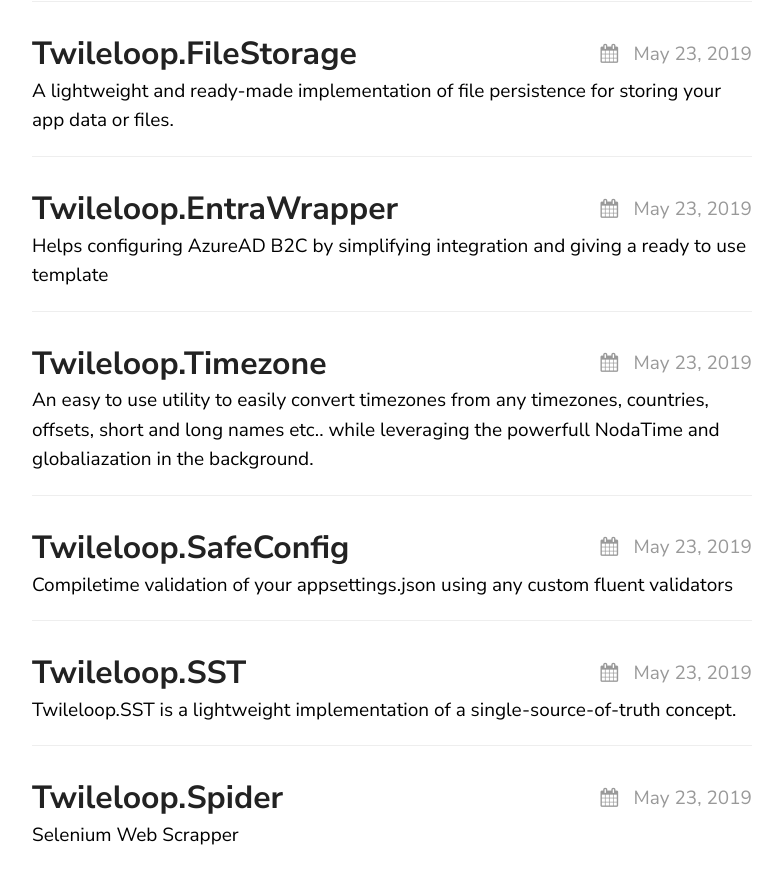
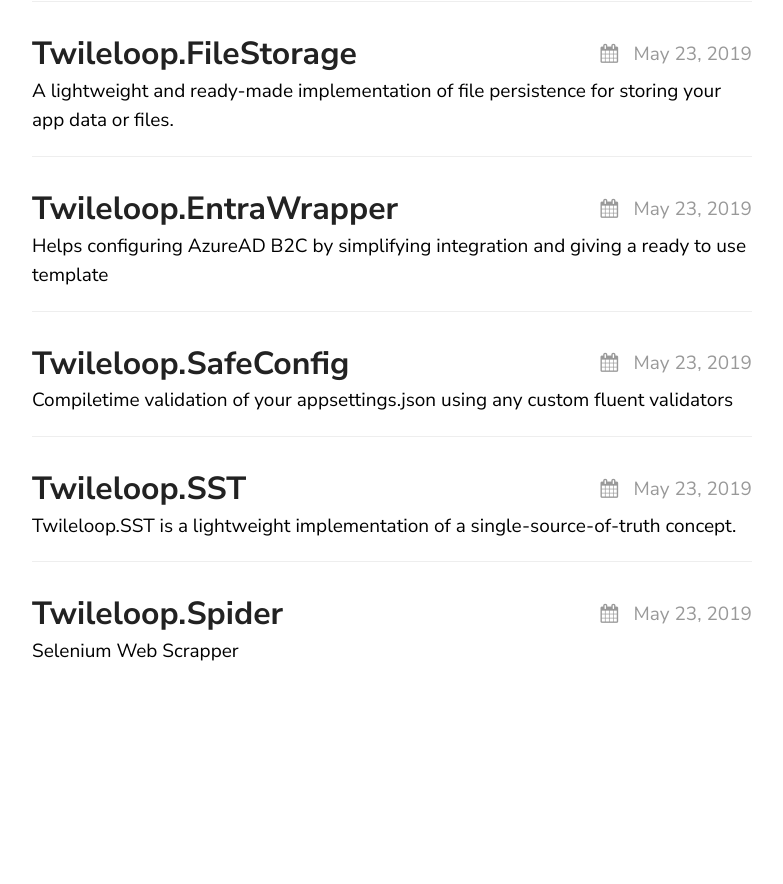
Before and after one commit to sangeethnandakumar/sangeethnandakumar.github.io, a Jekyll site: the page built from doc/index.md, in a window 1280 px wide and 900 px high, scrolled down 1324 px. Shown: the top 884 px of the window, without its empty margins (68-851 px from the left). Built offline with Jekyll 4.4.1, drawn with Linux system fonts in a browser that asks for light colours; after the commit the page ends 2040 px from its top, so only the background shows below that.

Commit message:
Update home.html

```diff
--- a/doc/_layouts/home.html
+++ b/doc/_layouts/home.html
@@ -108,20 +108,6 @@ layout: page
 		</div>
 	</li>
 
-	<li>
-		<div class="post-meta">
-			<a class="post-link" href="https://sangeethnandakumar.github.io/Twileloop.Timezone">
-				<h2 class="post-title">Twileloop.Timezone</h2>
-			</a>
-			<div class="post-date">
-				<i class="icon-calendar"></i>
-				May 23, 2019
-			</div>
-		</div>
-		<div class="post">
-			An easy to use utility to easily convert timezones from any timezones, countries, offsets, short and long names etc.. while leveraging the powerfull NodaTime and globaliazation in the background.
-		</div>
-	</li>
 
 	<li>
 		<div class="post-meta">
```
